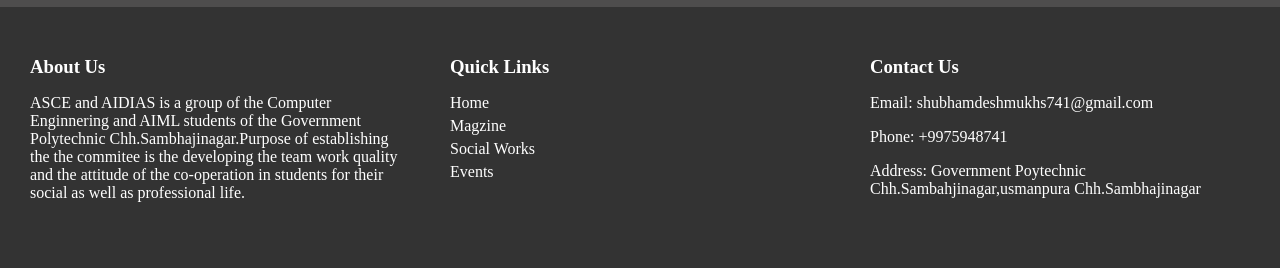
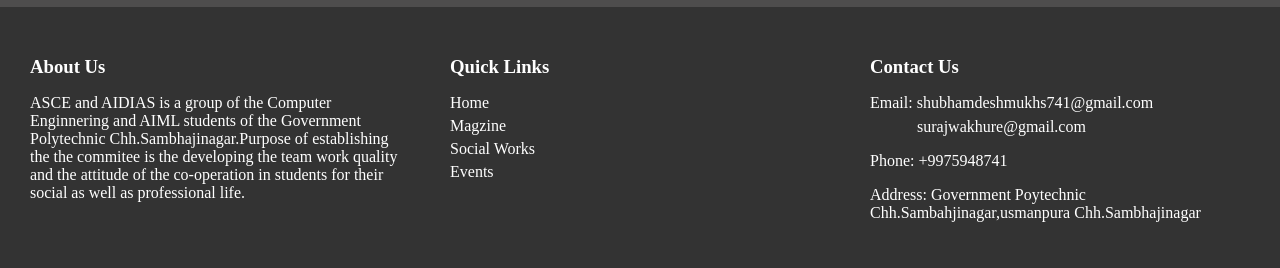
Before and after one commit to Suraj-Wakhure/asce-aidias-website, a plain HTML site: page index.html in a window 1280 px wide. Shown: the part 532-800 px from the top of the page. Drawn offline with Linux system fonts and the light colour scheme.

Commit message:
all files have been added

```diff
--- a/index.html
+++ b/index.html
@@ -100,6 +100,7 @@
                 <div class="footer-column">
                     <h3>Contact Us</h3>
                     <p>Email: shubhamdeshmukhs741@gmail.com</p>
+                    <p id = email-suraj>surajwakhure@gmail.com</p>
                     <p>Phone: +9975948741</p>
                     <p>Address: Government Poytechnic Chh.Sambahjinagar,usmanpura Chh.Sambhajinagar</p>
                 </div>
--- a/indexstyle.css
+++ b/indexstyle.css
@@ -338,6 +338,10 @@ footer {
 
 
 }
+#email-suraj{
+    margin-left: 47px;
+    margin-top: -10px;
+}
 
 @media (max-width: 1024px) {
 
```
